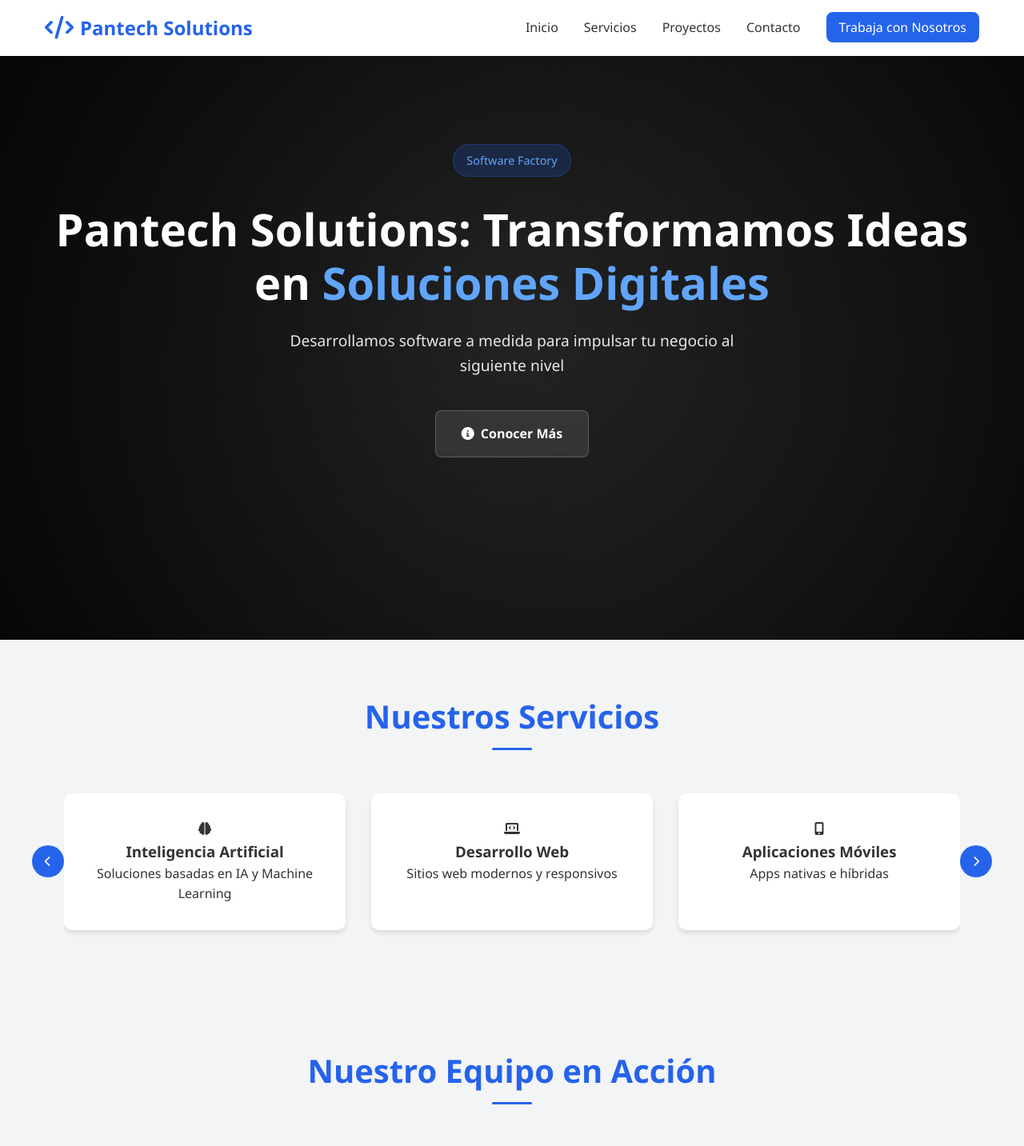
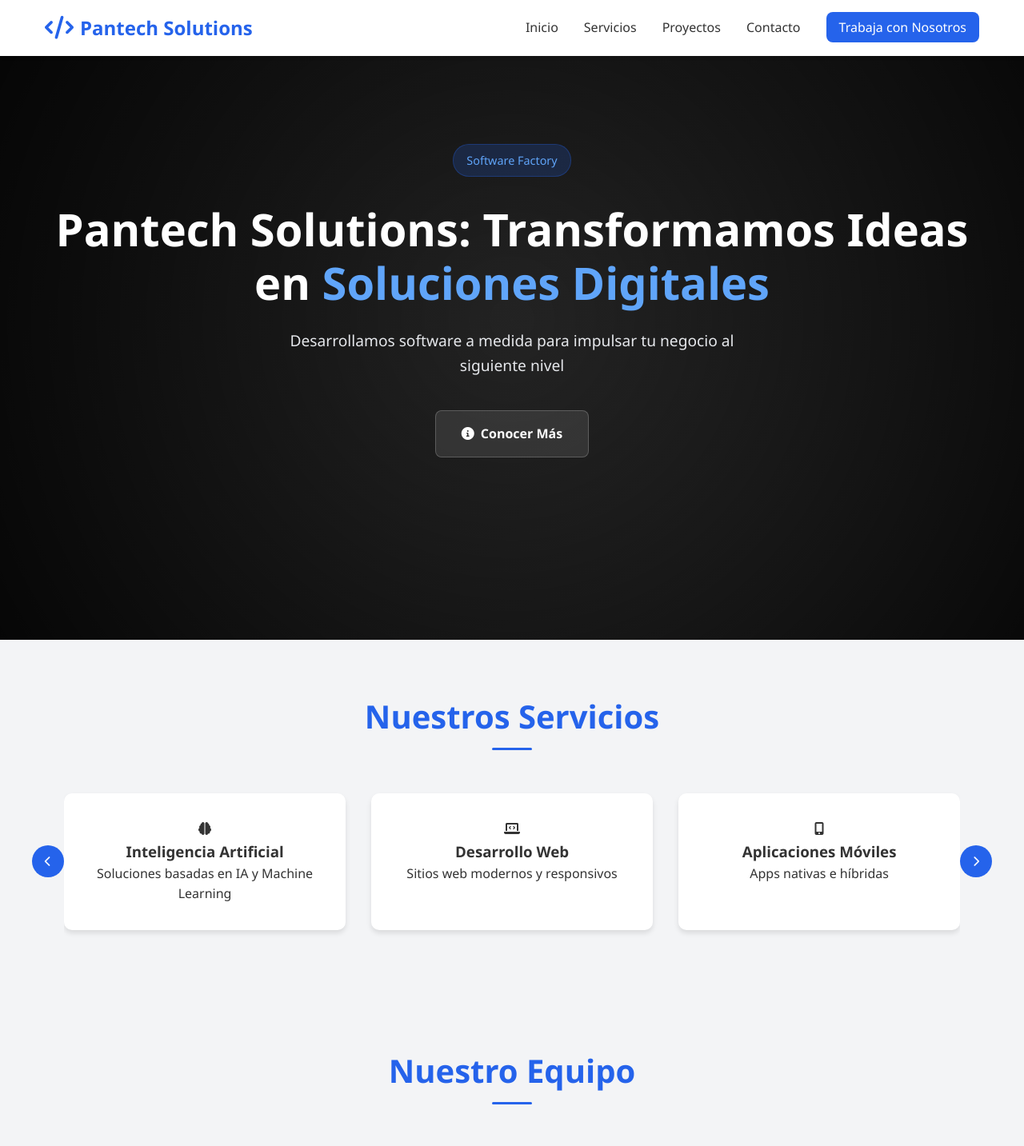
Before and after one commit to CROCDC/nexttech-web, a Flask app: page / in a window 1280 px wide. Shown: the top 1433 px of the page at 80% size. Run offline with Flask 3, Linux system fonts and the light colour scheme; parts of the project's set-up code (start-up, migrations or seed data) failed here and were passed over.

Commit message:
Modifica el título de la sección "Nuestro Equipo en Acción" a "Nuestro Equipo" en 'index.html' para simplificar la presentación y mejorar la claridad del contenido.

```diff
--- a/app/templates/index.html
+++ b/app/templates/index.html
@@ -134,7 +134,7 @@
         </section>
 
         <section id="equipo" class="team-carousel-section" aria-labelledby="equipo-titulo">
-            <h2 id="equipo-titulo" class="section-title animate__animated animate__fadeIn">Nuestro Equipo en Acción</h2>
+            <h2 id="equipo-titulo" class="section-title animate__animated animate__fadeIn">Nuestro Equipo</h2>
             <div class="team-container">
                 <button class="carousel-button prev" aria-label="Anterior">
                     <i class="fas fa-chevron-left" aria-hidden="true"></i>
```
